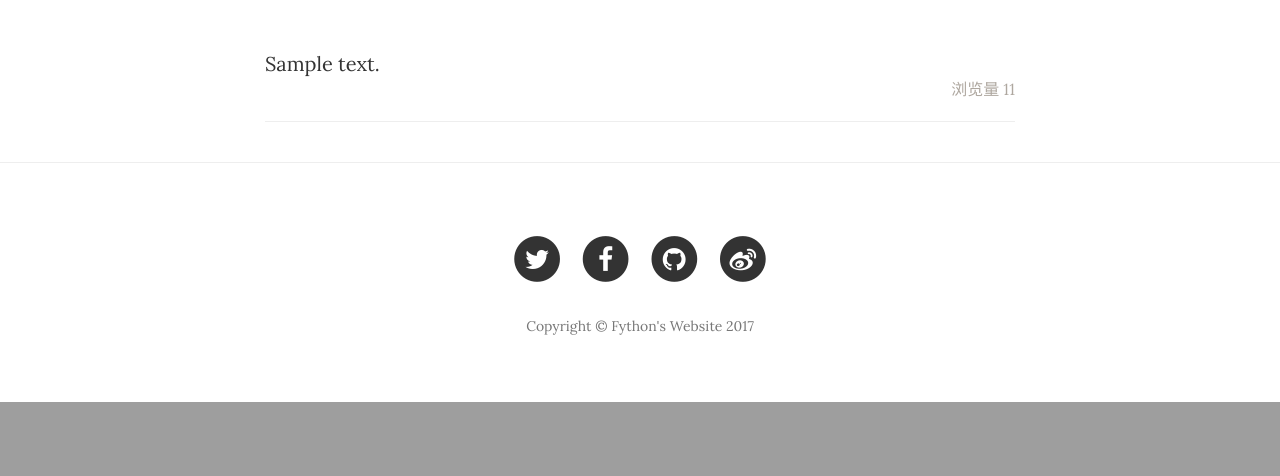
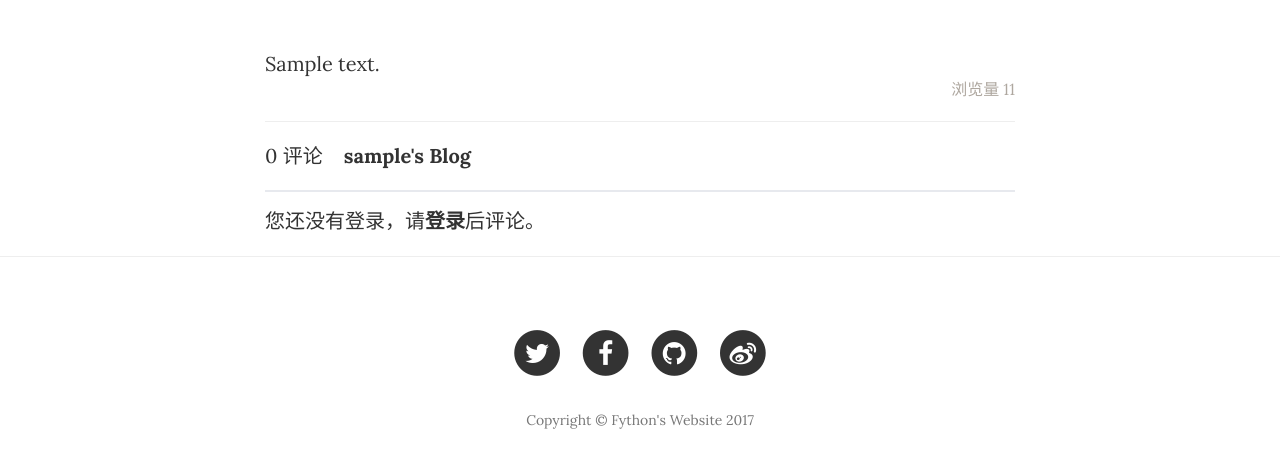
Before and after one commit to fangjh13/Ftown, a Flask app: page /blog/post in a window 1280 px wide. Shown: the part 476-952 px from the top of the page. Before the commit the page ends 878 px from the top, so only its background shows below. Run offline with Flask 2, Linux system fonts and the light colour scheme; tables that the repository leaves empty hold one stand-in row (values such as "Sample post"); some libraries are stand-ins or nearby versions.

Commit message:
comment partial

```diff
--- a/app/blog/forms.py
+++ b/app/blog/forms.py
@@ -14,4 +14,9 @@ class WriteForm(FlaskForm):
     title = StringField('Title', validators=[DataRequired(), Length(1, 100)])
     subtitle = StringField('Subtitle', validators=[Length(0, 120)])
     body = PageDownField('Body Content: PS. support markdown')
-    submit = SubmitField('Submit', validators=[DataRequired()])
+    submit = SubmitField('Submit')
+
+
+class CommentForm(FlaskForm):
+    content = PageDownField('', validators=[DataRequired()])
+    submit = SubmitField('提交')
--- a/app/blog/views.py
+++ b/app/blog/views.py
@@ -9,7 +9,7 @@ from werkzeug.utils import secure_filename
 
 from app import db
 from . import blog
-from .forms import WriteForm
+from .forms import WriteForm, CommentForm
 from ..email import send_mail
 from ..models import User, Post
 from .qiniu_ftown import upload_picture
@@ -48,19 +48,21 @@ def about():
 @blog.route('/post')
 def post():
     post = Post.query.order_by(Post.timestamp.desc()).first_or_404()
+    form = CommentForm()
     post.views += 1
     db.session.add(post)
     db.session.commit()
-    return render_template('/blog/post.html', post=post)
+    return render_template('/blog/post.html', post=post, form=form)
 
 
 @blog.route('/post/<int:post_id>')
 def onepost(post_id):
     post = Post.query.get_or_404(post_id)
+    form = CommentForm()
     post.views += 1
     db.session.add(post)
     db.session.commit()
-    return render_template('/blog/post.html', post=post)
+    return render_template('/blog/post.html', post=post, form=form)
 
 
 @blog.route('/contact', methods=["GET", "POST"])
--- a/app/static/css/clean-blog.css
+++ b/app/static/css/clean-blog.css
@@ -409,3 +409,13 @@ body {
   font-size: 16px;
   color: #aea79f;
 }
+div.comment-header {
+  padding-bottom: 20px;
+  border-bottom: 2px solid #e7e9ee;
+}
+div.current-user-header{
+    float: right;
+}
+div.comment-login-area {
+  margin-top: 15px;
+}
--- a/app/static/css/style.css
+++ b/app/static/css/style.css
@@ -65,3 +65,9 @@ border: none;
   background-image: -o-linear-gradient(left, #c4e17f, #c4e17f 12.5%, #f7fdca 12.5%, #f7fdca 25%, #fecf71 25%, #fecf71 37.5%, #f0776c 37.5%, #f0776c 50%, #db9dbe 50%, #db9dbe 62.5%, #c49cde 62.5%, #c49cde 75%, #669ae1 75%, #669ae1 87.5%, #62c2e4 87.5%, #62c2e4);
   background-image: linear-gradient(to right, #c4e17f, #c4e17f 12.5%, #f7fdca 12.5%, #f7fdca 25%, #fecf71 25%, #fecf71 37.5%, #f0776c 37.5%, #f0776c 50%, #db9dbe 50%, #db9dbe 62.5%, #c49cde 62.5%, #c49cde 75%, #669ae1 75%, #669ae1 87.5%, #62c2e4 87.5%, #62c2e4);
 }
+
+div.flask-pagedown-preview {
+    border: 1px solid #e0e0e0;
+    margin-top: 20px;
+    padding: 10px;
+}
--- a/app/templates/blog/post.html
+++ b/app/templates/blog/post.html
@@ -1,4 +1,5 @@
 {% extends '/blog/base-blog.html' %}
+{% import 'bootstrap/wtf.html' as wtf %}
 
 {% block title %}{{ post.title }} | Fython's Blog{% endblock %}
 {% block content %}
@@ -27,24 +28,26 @@
                 <div class="col-lg-8 col-lg-offset-2 col-md-10 col-md-offset-1">
                     {{ post.body_html | safe }}
                     <div class="post-views">浏览量 {{ post.views }}</div>
-
                     <hr>
-
-                    <div id="disqus_thread"></div>
-                    <script>
-                        var disqus_config = function () {
-                        this.page.url = '{{ request.url }}';
-                        this.page.identifier = '{{ post.id }}';
-                        };
-
-                        (function() { // DON'T EDIT BELOW THIS LINE
-                            var d = document, s = d.createElement('script');
-                            s.src = 'https://fython.disqus.com/embed.js';
-                            s.setAttribute('data-timestamp', +new Date());
-                            (d.head || d.body).appendChild(s);
-                        })();
-                    </script>
-                    <noscript>Please enable JavaScript to view the <a href="https://disqus.com/?ref_noscript">comments powered by Disqus.</a></noscript>
+                    <div class="comment-header">
+                        {% if current_user.is_authenticated %}
+                            <div class="current-user-header">{{ current_user.username }}</div>
+                        {% endif %}
+                        <div class="comment-count-header">0 评论 &nbsp;&nbsp;&nbsp;<strong><a href="#">{{ post.author.username }}'s Blog</a></strong></div>
+                    </div>
+                    {% if current_user.is_authenticated %}
+                    <div class="comment-content-area">
+                        <form method="POST">
+                        {{ form.csrf_token }}
+                        {{ wtf.form_field(form.content) }}
+                        {{ wtf.form_field(form.submit) }}
+                        </form>
+                    </div>
+                    {% else %}
+                    <div class="comment-login-area">
+                        您还没有登录，请<a href="{{ url_for('auth.login') }}"><strong>登录</strong></a>后评论。
+                    </div>
+                    {% endif %}
 
                 </div>
             </div>
--- a/manage.py
+++ b/manage.py
@@ -14,7 +14,7 @@ if os.path.exists('.env'):
 
 
 from app import create_app, db
-from app.models import User, Post
+from app.models import User, Post, Comment
 from flask_script import Manager, Shell, Server
 from flask_migrate import Migrate, MigrateCommand
 
@@ -26,7 +26,7 @@ migrate = Migrate(app, db)
 manager.add_command('runserver', Server(host='127.0.0.1', port=5000))
 
 def _make_context():
-    return dict(app=app, db=db, User=User, Post=Post)
+    return dict(app=app, db=db, User=User, Post=Post, Comment=Comment)
 
 manager.add_command('shell', Shell(make_context=_make_context))
 manager.add_command('db', MigrateCommand)
```
Also changed, not shown: app/templates/blog/_comments.html (added, +15 -0 lines).
